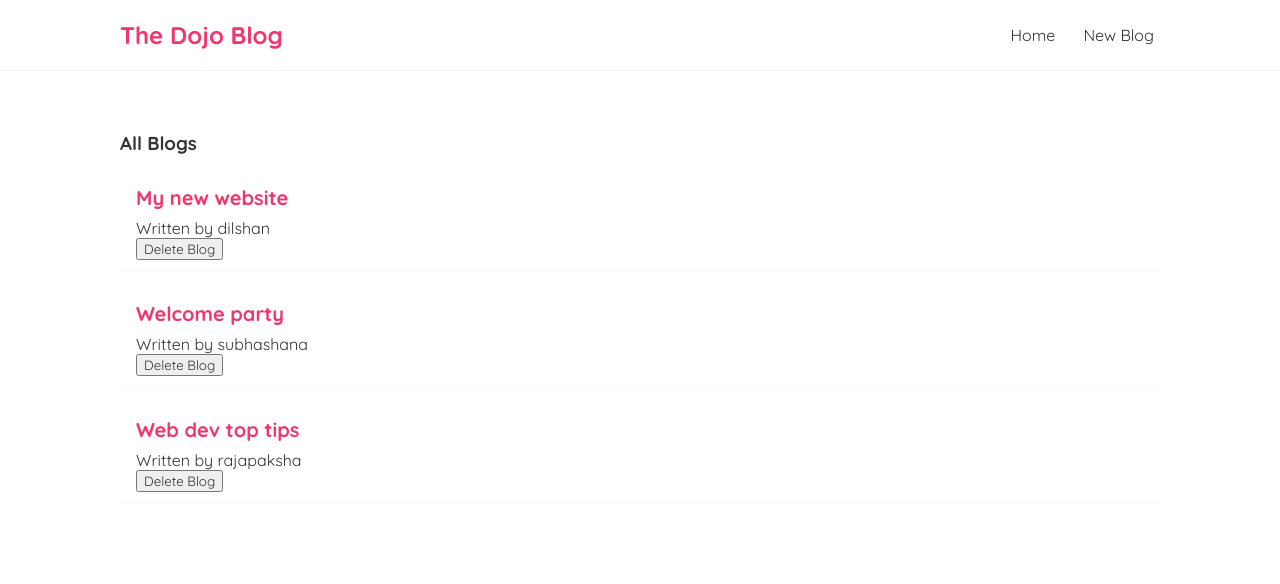
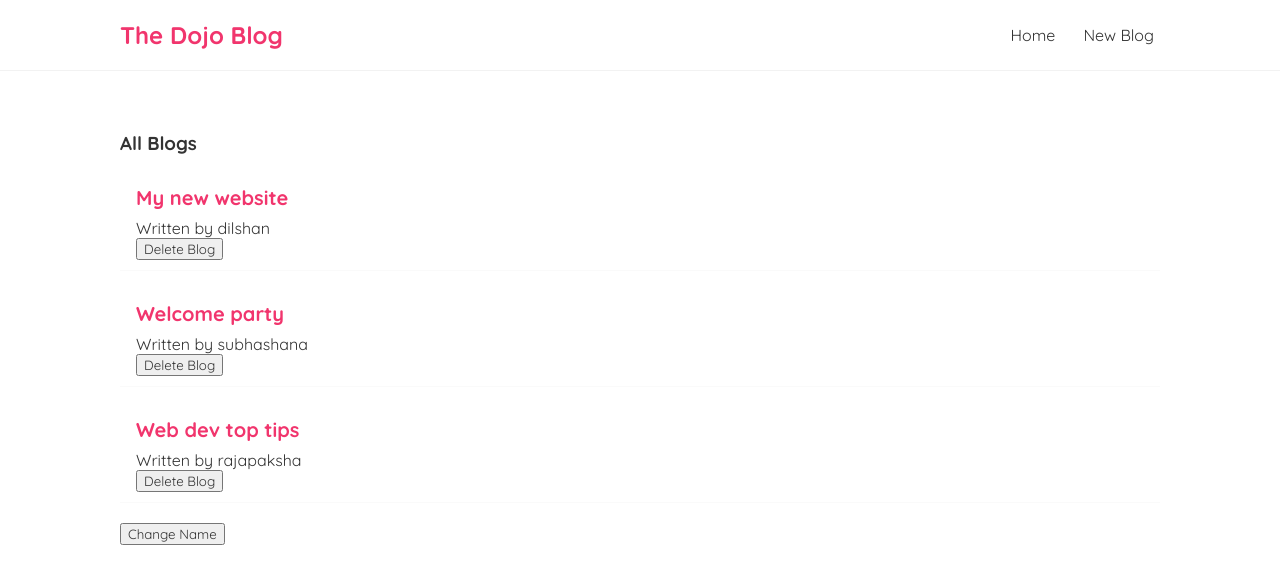
Before and after one commit to subhashana77/dojo-blog, a React (Create React App) app: page / in a window 1280 px wide. Shown: the top 584 px of the page. Built offline with nearby package versions, Linux system fonts and the light colour scheme.

Commit message:
useEffect
get a knowledge about how to work use effect hook.

```diff
--- a/src/pages/Home.jsx
+++ b/src/pages/Home.jsx
@@ -1,4 +1,4 @@
-import React, {useState} from "react";
+import React, {useEffect, useState} from "react";
 import BlogList from "../components/BlogList";
 
 const Home = () => {
@@ -9,15 +9,23 @@
         { title: 'Web dev top tips', body: 'lorem ipsum...', author: 'rajapaksha', id: 3 },
     ]);
 
+    const [name, setName] = useState('dilshan');
+
     const handleDelete = (id) => {
         const newBlogs = blogs.filter(blog => blog.id !== id)
         setBlogs(newBlogs);
     }
 
+    useEffect(() => {
+        console.log("Use effect running");
+        console.log(name);
+    }, [name]);
+
     return (
         <div className="home">
             <div className="home">
                 <BlogList blogs={blogs} title="All Blogs" handleDelete={handleDelete}/>
+                <button onClick={()=> setName('subhashana')}>Change Name</button>
             </div>
         </div>
     );
```
